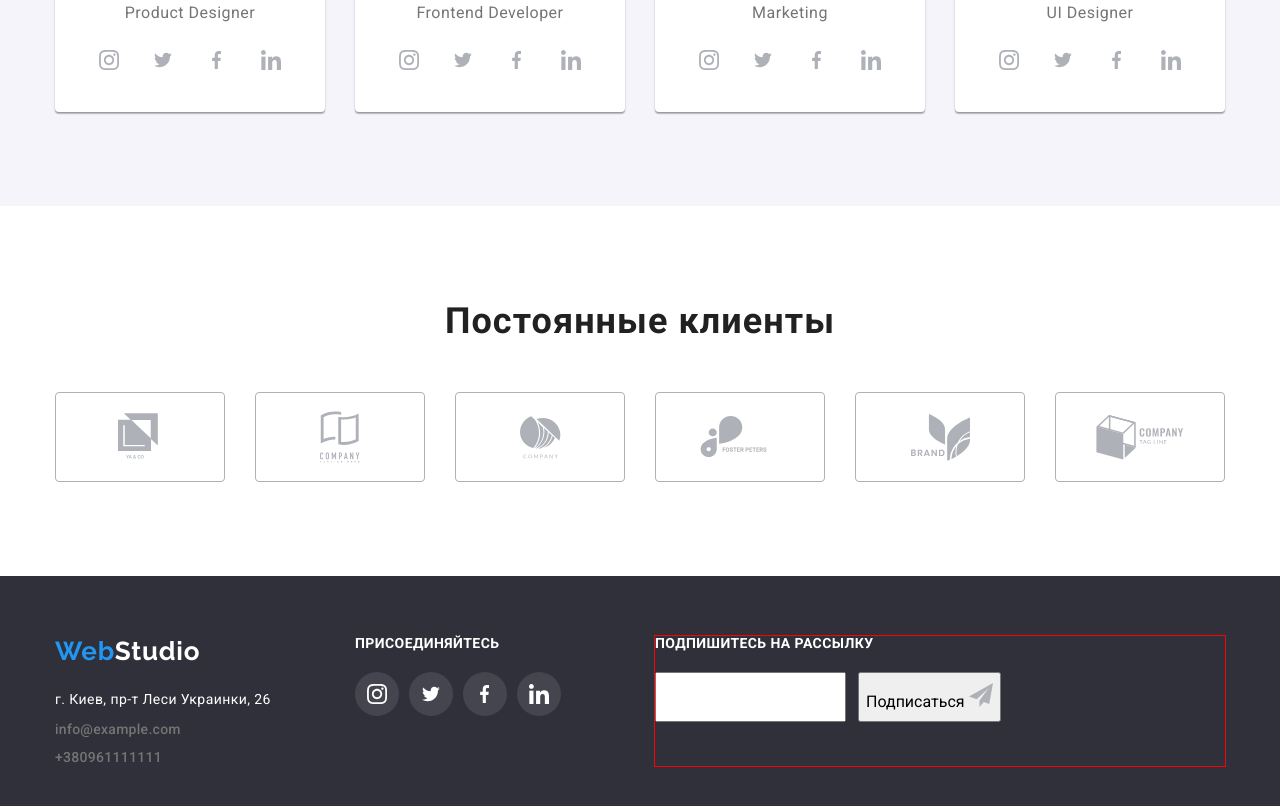
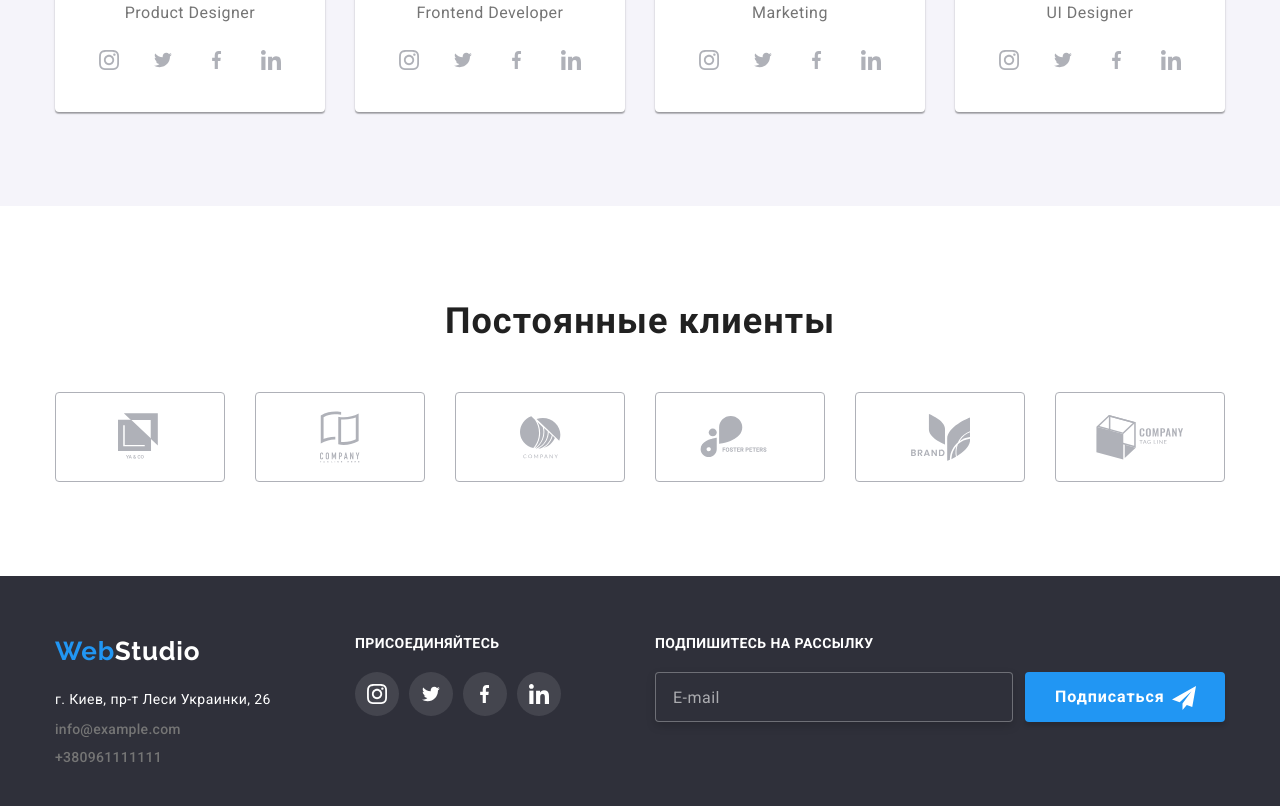
Before and after one commit to fever2f/goit-markup-hw-06, a plain HTML site: page index.html in a window 1280 px wide. Shown: the part 2102-2908 px from the top of the page. Drawn offline with nearby package versions, Linux system fonts and the light colour scheme.

Commit message:
2nd commit

```diff
--- a/css/style.css
+++ b/css/style.css
@@ -563,7 +563,6 @@ footer {
 
 .footer-container-3 {
   width: 570px;
-  outline: 1px solid red;
 }
 
 .footer-email-form {
@@ -572,12 +571,55 @@ footer {
 }
 
 .footer-input {
+  width: 358px;
   height: 50px;
   margin-right: 12px;
+  background-color: #2f303a;
+  border-radius: 4px;
+  border: 1px solid rgba(255, 255, 255, 0.3);
+  filter: drop-shadow(0px 4px 4px rgba(0, 0, 0, 0.15));
+  color: var(--primary-accent-color);
+}
+
+.footer-input::placeholder {
+  padding: 15px 0 15px 15px;
+  font-family: Roboto;
+  font-weight: normal;
+  font-size: 16px;
+  line-height: 1.25;
+  letter-spacing: 0.03em;
+
+  color: rgba(255, 255, 255, 0.6);
 }
 
 .footer-btn {
+  display: flex;
+  align-items: center;
+  padding: 0 0 0 29px;
+  width: 200px;
   height: 50px;
+  position: relative;
+
+  font-family: Roboto;
+  font-weight: bold;
+  font-size: 16px;
+  line-height: 1.88;
+  letter-spacing: 0.06em;
+  color: var(--primary-accent-color);
+  background-color: var(--secondary-accent-color);
+  box-shadow: 0px 4px 4px rgba(0, 0, 0, 0.15);
+  border-radius: 4px;
+  border: 1px solid transparent;
+}
+
+.footer-form-svg {
+  fill: var(--primary-accent-color);
+  position: absolute;
+  top: 13px;
+  right: 28px;
+  /* padding-left: 10px; */
+  /* width: 24px;
+  height: 24px; */
 }
 
 .projects-list-item:hover {
--- a/index.html
+++ b/index.html
@@ -484,10 +484,10 @@
           <h3 class="footer-links-title">Подпишитесь на рассылку</h3>
           <div>
             <form class="footer-email-form action="">
-              <input class="footer-input" type="email" name="user_email" />
+              <input class="footer-input" type="email" name="user_email" placeholder="E-mail" />
               <button class="footer-btn" type="submit">
                 Подписаться
-                <svg class="team-svg" width="24" height="24">
+                <svg class="footer-form-svg" width="24" height="24">
                   <use href="./images/sprite.svg#icon-send"></use>
                 </svg>
               </button>
```
